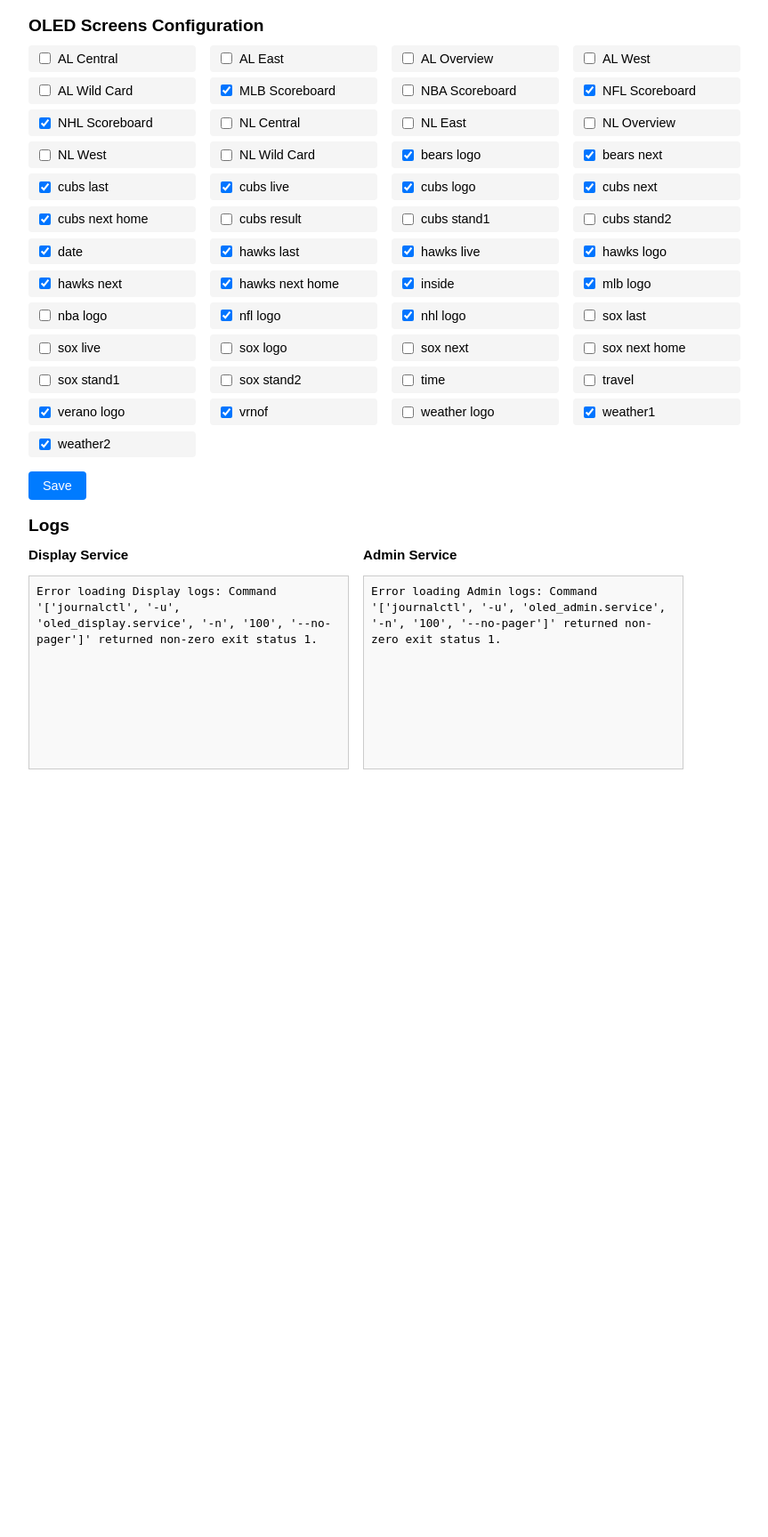
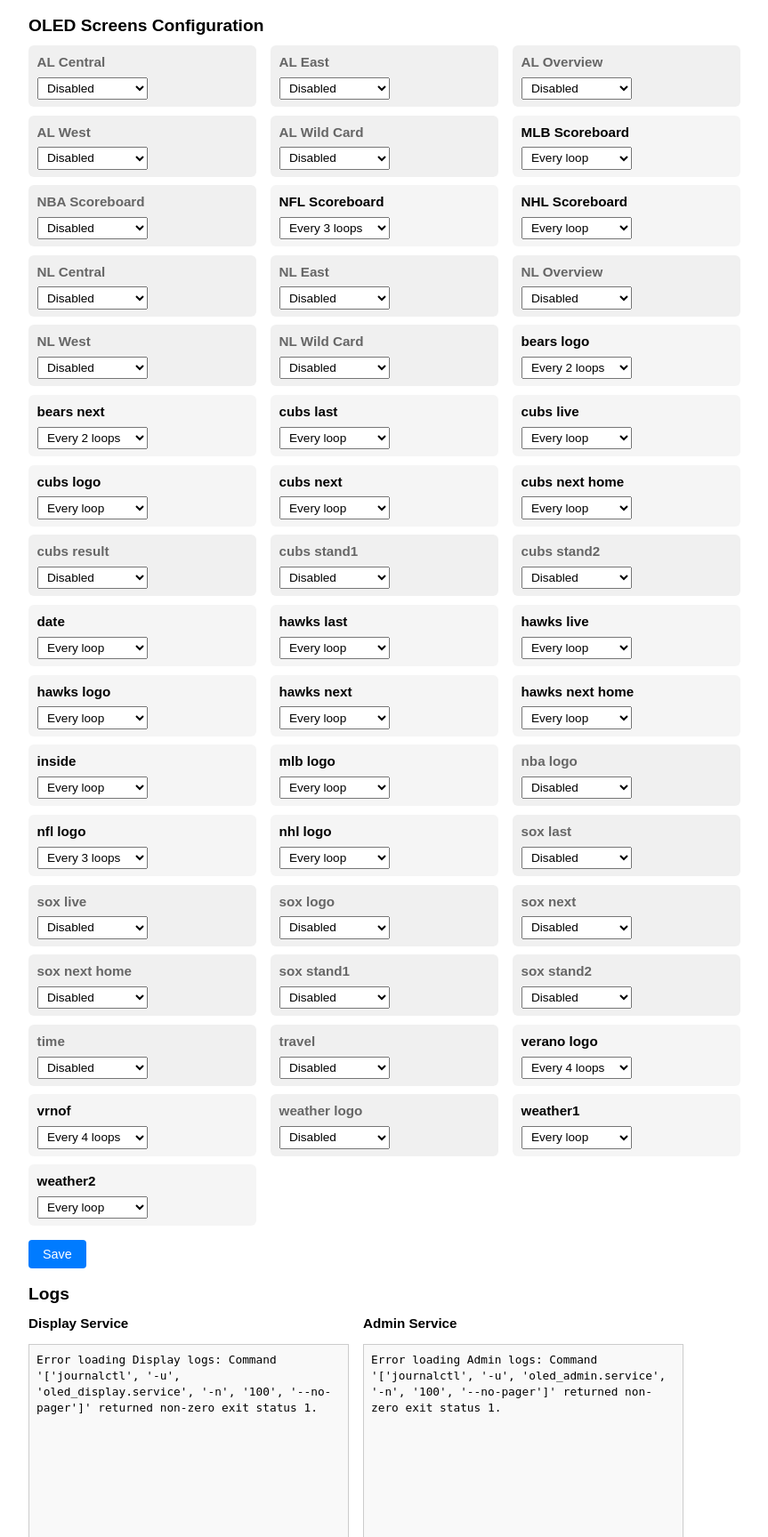
Before and after one commit to mrjrask/oled_display_waveshare_1in5, a Flask app: page / in a window 1280 px wide. Shown: the top 1728 px of the page at 89% size, without its empty margins (208-1071 px from the left). Before the commit the page ends 865 px from the top, so only its background shows below. Run offline with Flask 3, Linux system fonts and the light colour scheme; data that the repository does not hold is empty.

Commit message:
Improve admin UI configuration handling

```diff
--- a/admin.py
+++ b/admin.py
@@ -14,10 +14,36 @@ DISPLAY_SERVICE = "oled_display.service"
 
 
 def load_screen_config():
+    """Return a mapping of screen id → frequency as integers.
+
+    The display runtime treats a value of 0/False as disabled, ``1`` as every
+    loop and any other positive integer as "once every N loops".  Older
+    configuration files may store booleans or strings, so we normalise the
+    values here before handing them to the template.
+    """
+
     try:
-        return json.load(open(CONFIG_PATH)).get("screens", {})
+        with open(CONFIG_PATH, "r", encoding="utf-8") as fh:
+            data = json.load(fh)
     except Exception:
         return {}
+
+    raw_screens = data.get("screens", {}) if isinstance(data, dict) else {}
+
+    normalised = {}
+    for screen_id, raw_value in raw_screens.items():
+        if raw_value in (False, None):
+            normalised[screen_id] = 0
+            continue
+
+        try:
+            freq = int(raw_value)
+        except (TypeError, ValueError):
+            freq = 1 if raw_value else 0
+
+        normalised[screen_id] = max(freq, 0)
+
+    return normalised
 
 
 @app.route("/")
@@ -31,10 +57,24 @@ def index():
 @app.route("/save_config", methods=["POST"])
 def save_config():
     data = request.get_json() or {}
-    screens = data.get("screens", {})
+    raw_screens = data.get("screens", {}) if isinstance(data, dict) else {}
+
+    screens = {}
+    for screen_id, raw_value in raw_screens.items():
+        if raw_value in (False, None, ""):
+            screens[screen_id] = 0
+            continue
+
+        try:
+            freq = int(raw_value)
+        except (TypeError, ValueError):
+            freq = 1 if raw_value else 0
+
+        screens[screen_id] = max(freq, 0)
+
     try:
-        with open(CONFIG_PATH, "w") as f:
-            json.dump({"screens": screens}, f, indent=2)
+        with open(CONFIG_PATH, "w", encoding="utf-8") as f:
+            json.dump({"screens": screens}, f, indent=2, sort_keys=True)
         return jsonify(status="success")
     except Exception as e:
         return jsonify(status="error", message=str(e)), 500
--- a/templates/admin.html
+++ b/templates/admin.html
@@ -11,29 +11,40 @@
     /* Multi-column grid for screen selectors */
     .screens-grid {
       display: grid;
-      grid-template-columns: repeat(auto-fill, minmax(180px, 1fr));
-      gap: 0.4rem 1rem;
+      grid-template-columns: repeat(auto-fill, minmax(220px, 1fr));
+      gap: 0.6rem 1rem;
       margin-bottom: 1rem;
     }
-    .screens-grid label {
-      display: flex;
+    .screen-card {
+      display: grid;
+      grid-template-columns: 1fr auto;
+      gap: 0.4rem;
       align-items: center;
       font-size: 0.9rem;
       background: #f5f5f5;
-      padding: 0.3rem 0.5rem;
+      padding: 0.5rem 0.6rem;
+      border-radius: 6px;
+      transition: background 0.2s ease;
+    }
+    .screen-card.disabled {
+      background: #f0f0f0;
+      color: #666;
+    }
+    .screen-card strong {
+      grid-column: 1 / span 2;
+      font-size: 0.95rem;
+    }
+    .screen-card select {
+      justify-self: start;
+      font-size: 0.85rem;
+      padding: 0.2rem 0.4rem;
+    }
+    .screen-card img.thumb {
+      width: 40px;
+      height: 40px;
+      object-fit: cover;
+      border: 1px solid #ccc;
       border-radius: 4px;
-    }
-    .screens-grid input {
-      margin-right: 0.5rem;
-      flex-shrink: 0;
-    }
-    .screens-grid img.thumb {
-      width: 24px;
-      height: 24px;
-      object-fit: cover;
-      margin-left: auto;
-      border: 1px solid #ccc;
-      border-radius: 2px;
     }
 
     /* Logs layout */
@@ -80,12 +91,22 @@
   <h1>OLED Screens Configuration</h1>
   <form id="screens-form">
     <div class="screens-grid">
-      {% for key, enabled in screens %}
-      <label data-screen="{{ key }}">
-        <input type="checkbox" name="screens[{{ key }}]" {% if enabled %}checked{% endif %}>
-        {{ key }}
+      {% for key, freq in screens %}
+      <div class="screen-card{% if not freq %} disabled{% endif %}" data-screen="{{ key }}">
+        <strong>{{ key }}</strong>
+        <select name="screens[{{ key }}]" data-default="{{ freq }}">
+          <option value="0" {% if freq == 0 %}selected{% endif %}>Disabled</option>
+          <option value="1" {% if freq == 1 %}selected{% endif %}>Every loop</option>
+          <option value="2" {% if freq == 2 %}selected{% endif %}>Every 2 loops</option>
+          <option value="3" {% if freq == 3 %}selected{% endif %}>Every 3 loops</option>
+          <option value="4" {% if freq == 4 %}selected{% endif %}>Every 4 loops</option>
+          <option value="5" {% if freq == 5 %}selected{% endif %}>Every 5 loops</option>
+          <option value="6" {% if freq == 6 %}selected{% endif %}>Every 6 loops</option>
+          <option value="8" {% if freq == 8 %}selected{% endif %}>Every 8 loops</option>
+          <option value="10" {% if freq == 10 %}selected{% endif %}>Every 10 loops</option>
+        </select>
         <img id="thumb-{{ key.replace(' ', '_') }}" class="thumb" alt="">
-      </label>
+      </div>
       {% endfor %}
     </div>
     <button type="submit">Save</button>
@@ -105,9 +126,21 @@
 
   <script>
     // Load thumbnails
-    document.querySelectorAll('.screens-grid label').forEach(lbl => {
-      const key = lbl.dataset.screen;
+    function updateCardState(card) {
+      const select = card.querySelector('select');
+      if (!select) return;
+      card.classList.toggle('disabled', parseInt(select.value, 10) === 0);
+    }
+
+    document.querySelectorAll('.screen-card').forEach(card => {
+      const key = card.dataset.screen;
+      const select = card.querySelector('select');
       const thumb = document.getElementById('thumb-' + key.replace(/ /g,'_'));
+
+      if (select) {
+        select.addEventListener('change', () => updateCardState(card));
+      }
+
       fetch(`/api/screenshots/${key.replace(/ /g,'_')}`)
         .then(r => r.json())
         .then(list => {
@@ -117,15 +150,17 @@
             thumb.style.display = 'none';
           }
         });
+
+      updateCardState(card);
     });
 
     // Save config
     document.getElementById('screens-form').addEventListener('submit', e => {
       e.preventDefault();
       const data = {};
-      document.querySelectorAll('input[type=checkbox]').forEach(cb => {
-        const key = cb.name.match(/^screens\[(.*)\]$/)[1];
-        data[key] = cb.checked;
+      document.querySelectorAll('.screen-card select').forEach(select => {
+        const key = select.name.match(/^screens\[(.*)\]$/)[1];
+        data[key] = parseInt(select.value, 10) || 0;
       });
       fetch('/save_config', {
         method: 'POST', headers: {'Content-Type':'application/json'},
```
